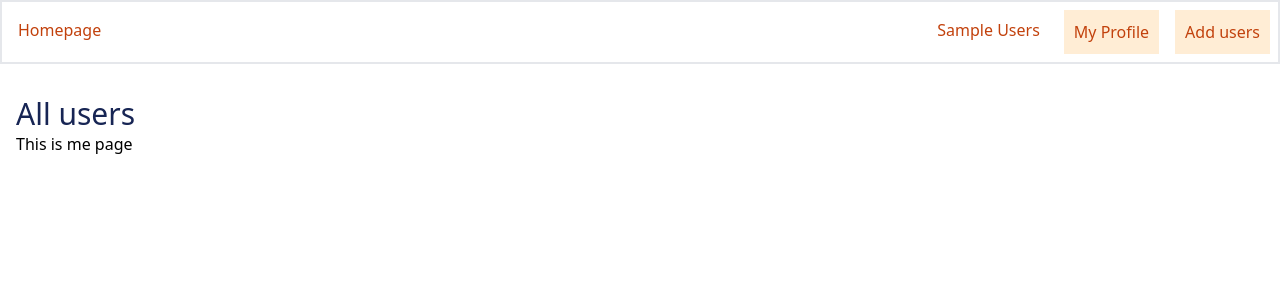
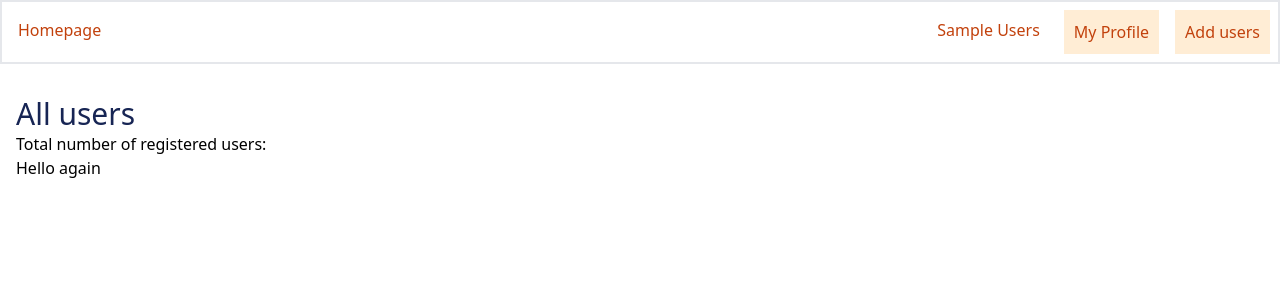
Before and after one commit to iambstha/user_management, a Next.js app: page /all-users/me in a window 1280 px wide. Shown: the top 300 px of the page. Built offline with nearby package versions, Linux system fonts and the light colour scheme.

Commit message:
Stuck with deleting user from schema

```diff
--- a/app/all-users/me/page.js
+++ b/app/all-users/me/page.js
@@ -1,7 +1,12 @@
+import { prisma } from "@/db"
+
+const count = prisma.todo.count()
+
 export default function Me(){
     return (
-        <div>
-            This is me page
+        <div className=" flex flex-col justify-center ">
+            <span>Total number of registered users: {count}</span>
+            <span>Hello again</span>
         </div>
     )
 }
--- /dev/null
+++ b/app/components/Delete.js
@@ -0,0 +1,15 @@
+'use client'
+import React from 'react'
+import handleDelete from './serverDelete'
+
+const Delete = async () => {
+    const del = await handleDelete()
+
+  return (
+    <div>
+        <input onClick={del} type='button' className=" border-2 border-slate-300 p-2 pl-4 pr-4 " value='Delete All' />
+    </div>
+  )
+}
+
+export default Delete
--- /dev/null
+++ b/app/components/serverDelete.js
@@ -0,0 +1,4 @@
+import { prisma } from '@/db'
+export default async function handleDelete(){
+    return await prisma.todo.deleteMany()
+}
--- /dev/null
+++ b/app/manipulate.js
@@ -0,0 +1,8 @@
+import { prisma } from '@/db'
+export function getTodos(){
+    return prisma.todo.findMany()
+  }
+
+export function deleteTodo(){
+    return prisma.todo.deleteMany()
+  }
--- a/app/page.js
+++ b/app/page.js
@@ -29,7 +29,7 @@ export default async function Home() {
       </h1>
       {/* <iframe src="https://reactwithbishal.substack.com/embed" width="100%" height="auto" className=' bg-white '  frameborder="0" ></iframe> */}
       {
-       todos ?
+       todos.length ?
        <ul className=' flex gap-4 flex-wrap '>
        {
          todos.map(todo => (
@@ -46,6 +46,7 @@ export default async function Home() {
      :
      <span>No users found . . .</span>
       }
+
     </main>
   )
 }
```
